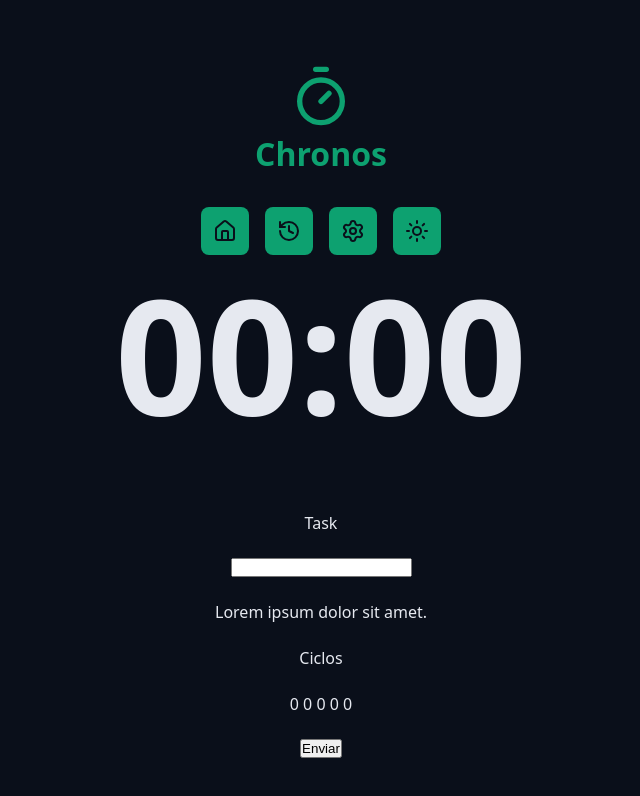
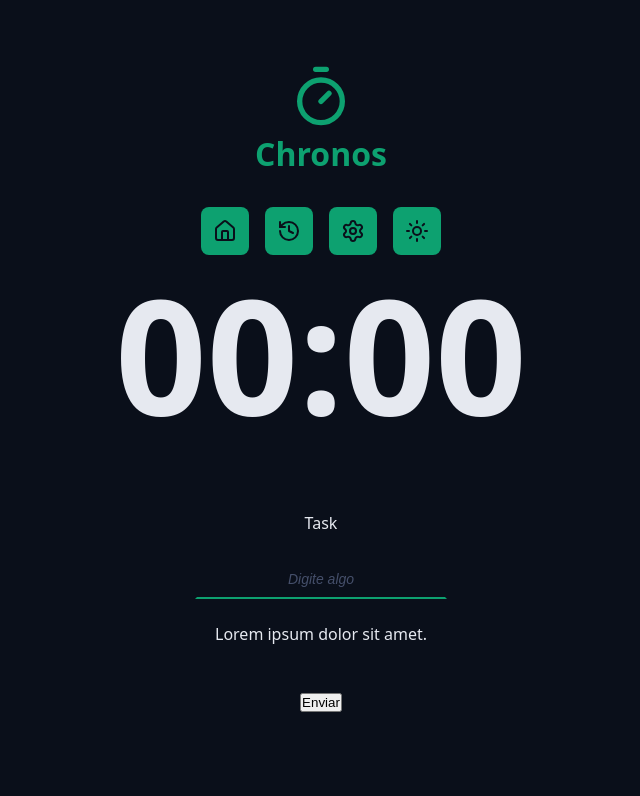
Before and after one commit to Geovanecss/chronos-pomodoro, a React (Vite) app: page / in a window 1280 px wide. Shown: the top 796 px of the page, without its empty margins (319-959 px from the left). Built offline with nearby package versions, Linux system fonts and the light colour scheme.

Commit message:
adicionando o css do form

```diff
--- a/src/App.tsx
+++ b/src/App.tsx
@@ -25,16 +25,23 @@
       <Container>
         <form className='form' action=''>
           <div className='formRow'>
-            <DefaultInput id='meuInput' type='text' />
+            <DefaultInput
+              labelText='Task'
+              id='meuInput'
+              type='text'
+              placeholder='Digite algo'
+            />
           </div>
 
           <div className='formRow'>
             <p>Lorem ipsum dolor sit amet.</p>
           </div>
 
+          <div className="formRow">
+
+          </div>
+
           <div className='formRow'>
-            <p>Ciclos</p>
-            <p>0 0 0 0 0</p>
             <button>Enviar</button>
           </div>
         </form>
--- a/src/components/DefaultInput/index.tsx
+++ b/src/components/DefaultInput/index.tsx
@@ -1,12 +1,20 @@
+import styles from './styles.module.css'
+
 type DefaultInputProps = {
+  labelText?: string;
   id: string;
 } & React.ComponentProps<'input'>;
 
-export function DefaultInput({ id, type }: DefaultInputProps) {
+export function DefaultInput({
+  id,
+  type,
+  labelText,
+  ...rest
+}: DefaultInputProps) {
   return (
     <>
-      <label htmlFor={id}>Task</label>
-      <input id={id} type={type} />
+      <label htmlFor={id}>{labelText}</label>
+      <input className={styles.input} id={id} type={type} {...rest} />
     </>
   );
 }
--- /dev/null
+++ b/src/components/DefaultInput/styles.module.css
@@ -0,0 +1,28 @@
+.input {
+  background: transparent;
+  text-align: center;
+  font-size: 1.8rem;
+  padding: 0.8rem;
+  color: var(--text-default);
+  outline: none;
+
+  border: 0.2rem solid transparent;
+  border-bottom: 0.2rem solid var(--primary);
+  transition: all 0.2s ease-in-out;
+}
+
+.input:focus {
+  border-radius: 0.8rem;
+  border: 0.2rem solid var(--primary);
+}
+
+.input::placeholder {
+  color: var(--gray-500);
+  font-size: 1.4rem;
+  font-style: italic;
+}
+
+.input:disabled {
+  border-bottom: 0.2rem solid var(--disabled);
+  color: var(--text-muted);
+}
```
